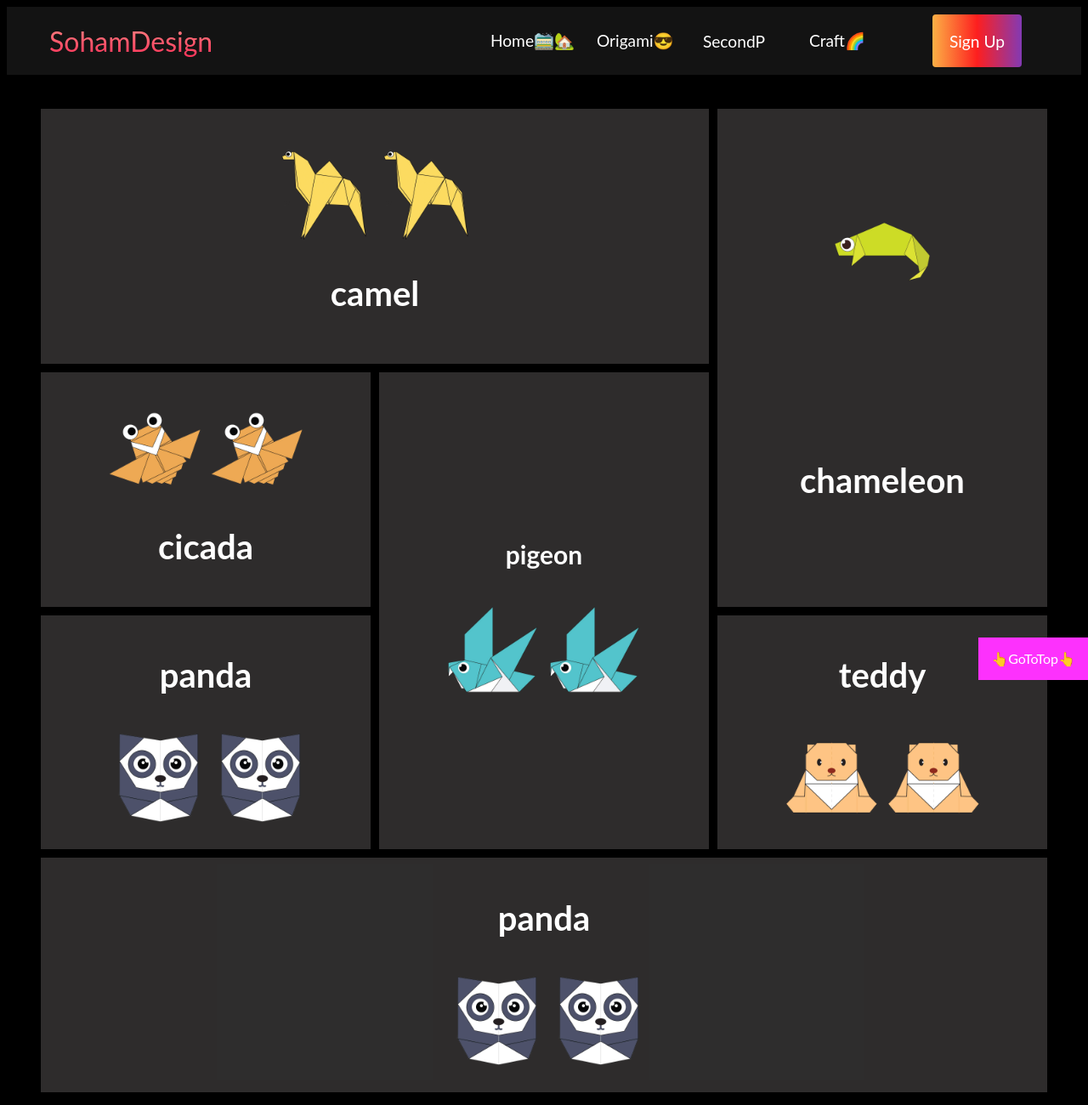
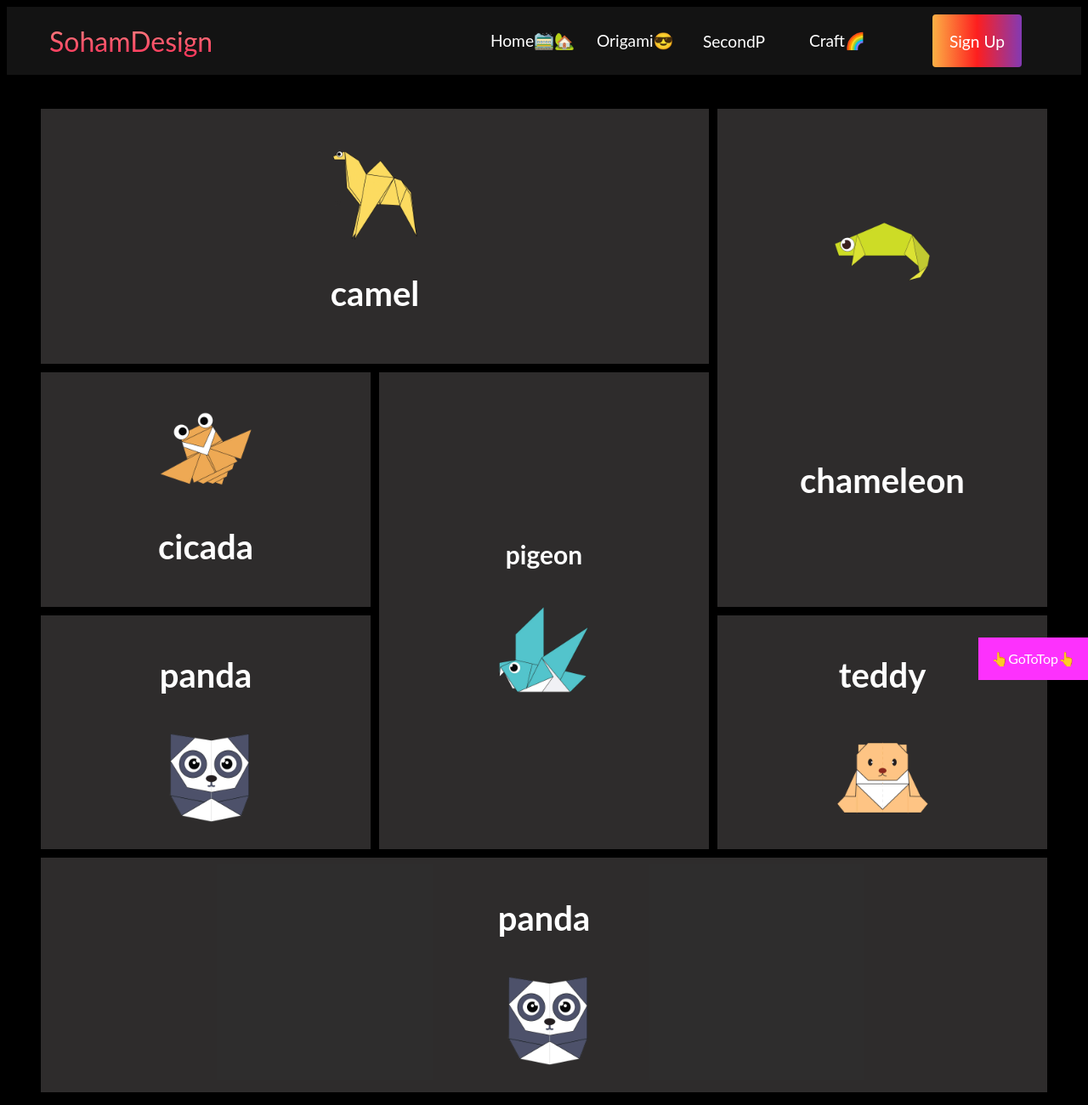
Before and after one commit to myjangave/soham_PWA, a plain HTML site: page index.html in a window 1280 px wide. Shown: the top 1300 px of the page at 85% size. Drawn offline with nearby package versions, Linux system fonts and the light colour scheme.

Commit message:
Update index.html

```diff
--- a/index.html
+++ b/index.html
@@ -73,7 +73,7 @@
     <div class="grid-container">
         <div class="grid-item">
             <a href="#camel-inf">
-             <img src="img/camel.png"><img src="./img/camel.png" width="200vw">
+             <img src="img/camel.png"width="200vw">
             <h1>camel</h1>
             </a>
         </div>
@@ -84,7 +84,7 @@
         </div>
         <div class="grid-item">
             <a href="#cicada-inf">
-             <img src="img/cicada.png"><img src="./img/cicada.png" width="200vw" >
+             <img src="img/cicada.png"idth="200vw" >
             <h1>cicada</h1>
             </a>
 
@@ -92,21 +92,21 @@
         <div class="grid-item">
             <a href="#pigeon-inf">
              <h2>pigeon</h2>
-            <img src="img/pigeon.png"><img src="./img/pigeon.png"  width="200vw">
+            <img src="img/pigeon.png"width="200vw">
             </a>
 
         </div>
         <div class="grid-item">
             <a href="#panda-inf">
              <h1>panda</h1>
-            <img src="img/panda.png"><img src="./img/panda.png"  width="200vw">
+            <img src="img/panda.png" width="200vw">
             </a>
 
         </div>
         <div class="grid-item">
             <a href="#panda-inf">
              <h1>panda</h1>
-            <img src="img/panda.png"><img src="./img/panda.png"  width="200vw">
+            <img src="img/panda.png" width="200vw">
             </a>
 
 
@@ -114,7 +114,7 @@
         <div class="grid-item">
             <a href="#teddy-inf">
              <h1>teddy</h1>
-            <img src="img/teddy.png"><img src="./img/teddy.png" width="200vw" >
+            <img src="img/teddy.png" width="200vw" >
             </a>
 
       </div>
```
